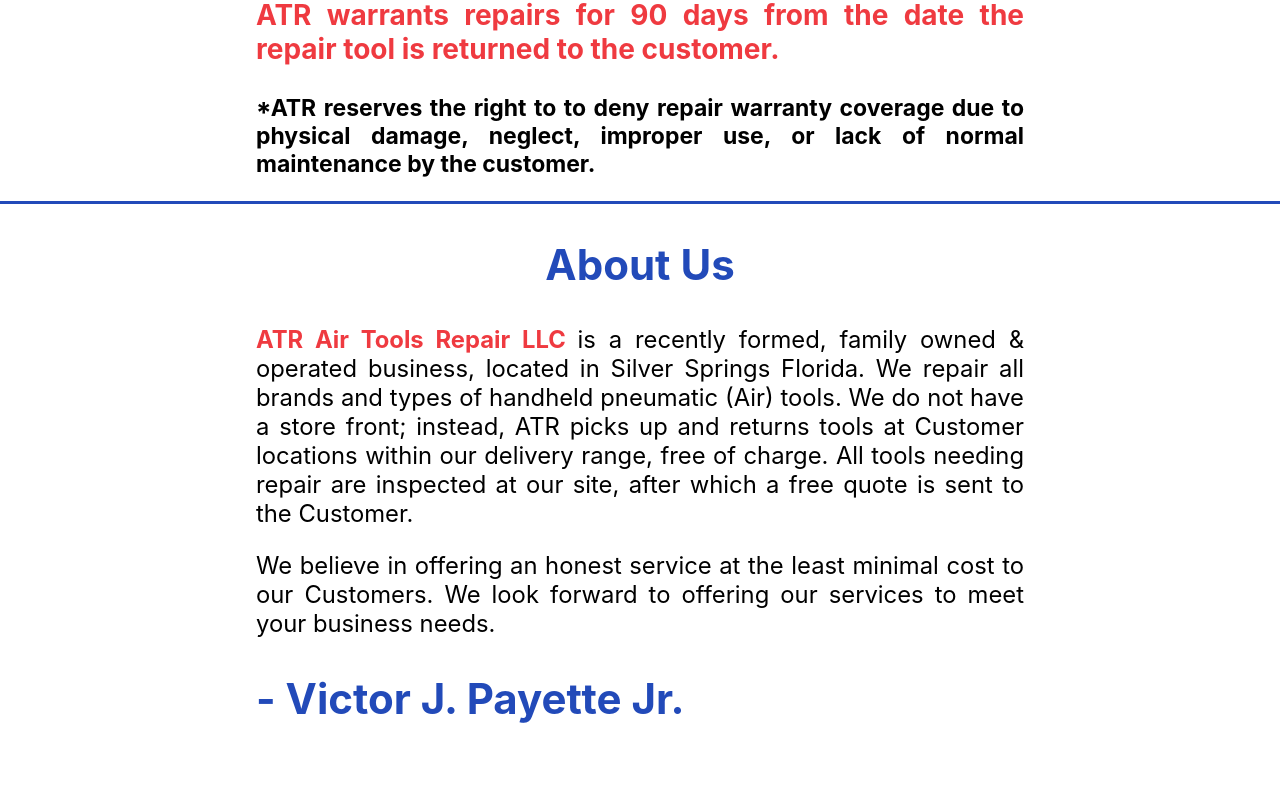
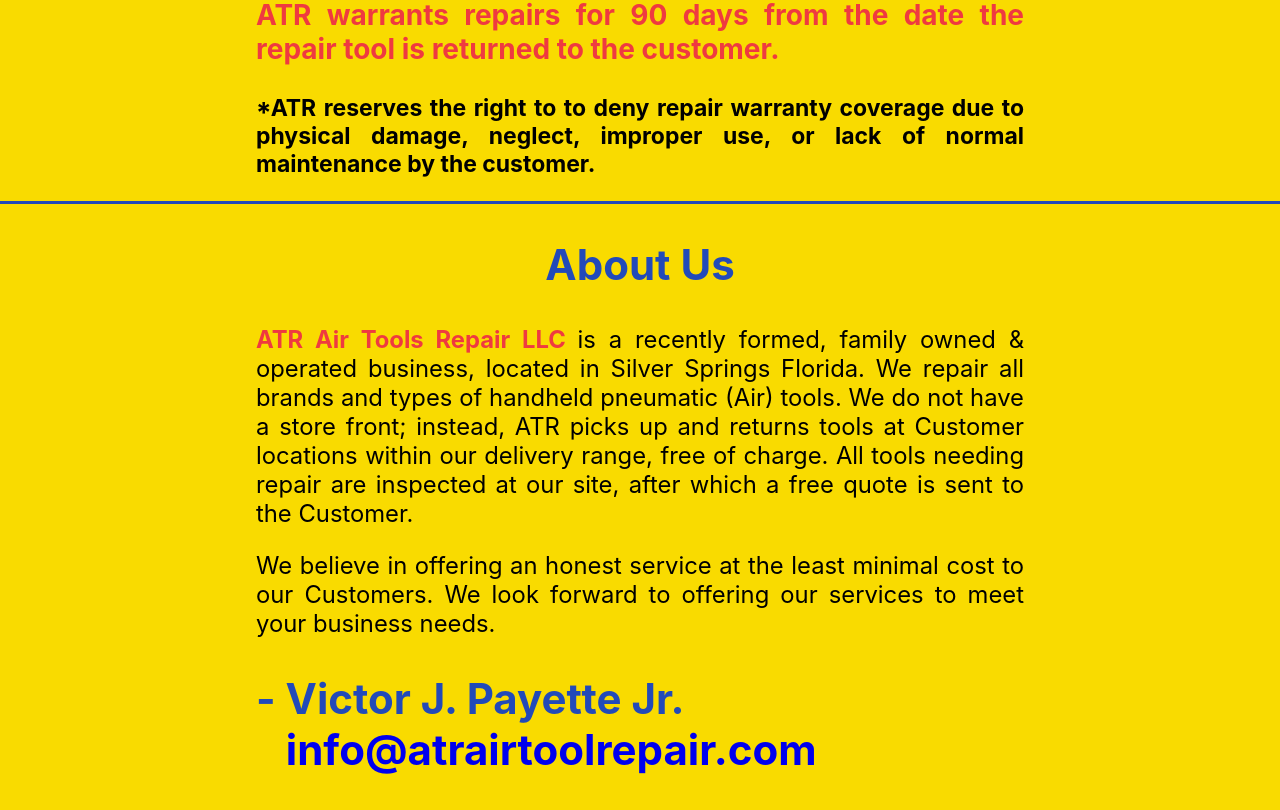
Before and after one commit to sgshryock/atrweb, a React (Create React App) app: page / in a window 1280 px wide. Shown: the part 2910-3720 px from the top of the page. Before the commit the page ends 3669 px from the top, so only its background shows below. Built offline with nearby package versions, Linux system fonts and the light colour scheme.

Commit message:
customer ordered yellow background to match business card and added email link under about us section

```diff
--- a/src/components/about/About.jsx
+++ b/src/components/about/About.jsx
@@ -7,7 +7,9 @@ const About = () => {
       <div className="a-wrapper">
         <h2 className="a-title blueText">About Us</h2>
         <p className="a-p">
-          <span className="redText"><strong>ATR Air Tools Repair LLC&nbsp;</strong></span>
+          <span className="redText">
+            <strong>ATR Air Tools Repair LLC&nbsp;</strong>
+          </span>
           is a recently formed, family owned & operated business, located in
           Silver Springs Florida. We repair all brands and types of handheld
           pneumatic (Air) tools. We do not have a store front; instead, ATR
@@ -20,7 +22,17 @@ const About = () => {
           our Customers. We look forward to offering our services to meet your
           business needs.
         </p>
-        <h2 className="a-sig"><span className="blueText">- Victor J. Payette Jr.</span></h2>
+        <h2 className="a-sig">
+          <span className="blueText">
+            - Victor J. Payette Jr.
+            <br />
+            &nbsp; &nbsp;
+            <a href="mailto:info@atrairtoolrepair.com" className="a-email">
+              info@atrairtoolrepair.com
+            </a>
+            <br/>
+          </span>
+        </h2>
       </div>
     </div>
   );
--- a/src/components/about/about.css
+++ b/src/components/about/about.css
@@ -15,6 +15,10 @@
 .a-sig {
     text-align: left;
     font-weight: bold;
+}
+
+.a-email {
+    text-decoration: none;
 }
 
 .redText {
--- a/src/index.css
+++ b/src/index.css
@@ -1,3 +1,7 @@
+html {
+  background-color: #f9db00;
+}
+
 body {
   margin: 0;
   font-family: -apple-system, BlinkMacSystemFont, 'Segoe UI', 'Roboto', 'Oxygen',
```
